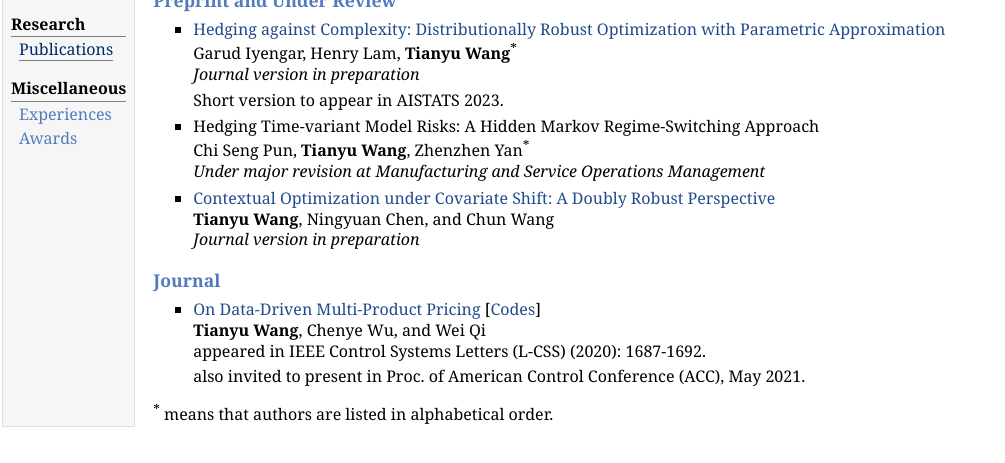
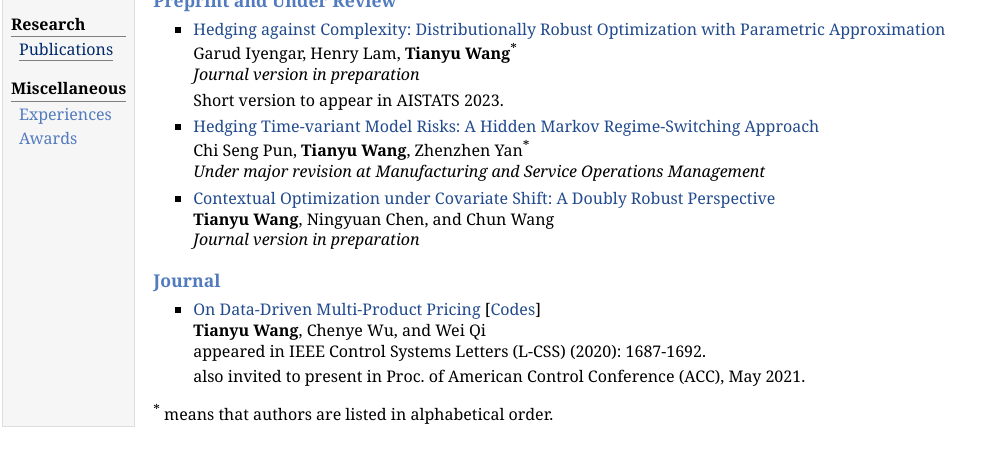
Before and after one commit to wangtianyu61/wangtianyu61.github.io, a plain HTML site: page publications.html in a window 1280 px wide. Shown: the part 79-542 px from the top of the page, without its empty margins (0-1005 px from the left). Drawn offline with Linux system fonts and the light colour scheme.

Commit message:
update link

```diff
--- a/publications.html
+++ b/publications.html
@@ -34,7 +34,7 @@
   <p>Short version to appear in AISTATS 2023.</p>
   </li>
 
-<li><p>Hedging Time-variant Model Risks: A Hidden Markov Regime-Switching Approach<br />
+<li><p><a href = "papers.ssrn.com/sol3/papers.cfm?abstract_id=4378930">Hedging Time-variant Model Risks: A Hidden Markov Regime-Switching Approach</a><br />
 
   Chi Seng Pun, <b>Tianyu Wang</b>, Zhenzhen Yan<sup>*</sup> <br />
   <i>Under major revision at Manufacturing and Service Operations Management</i>
```
